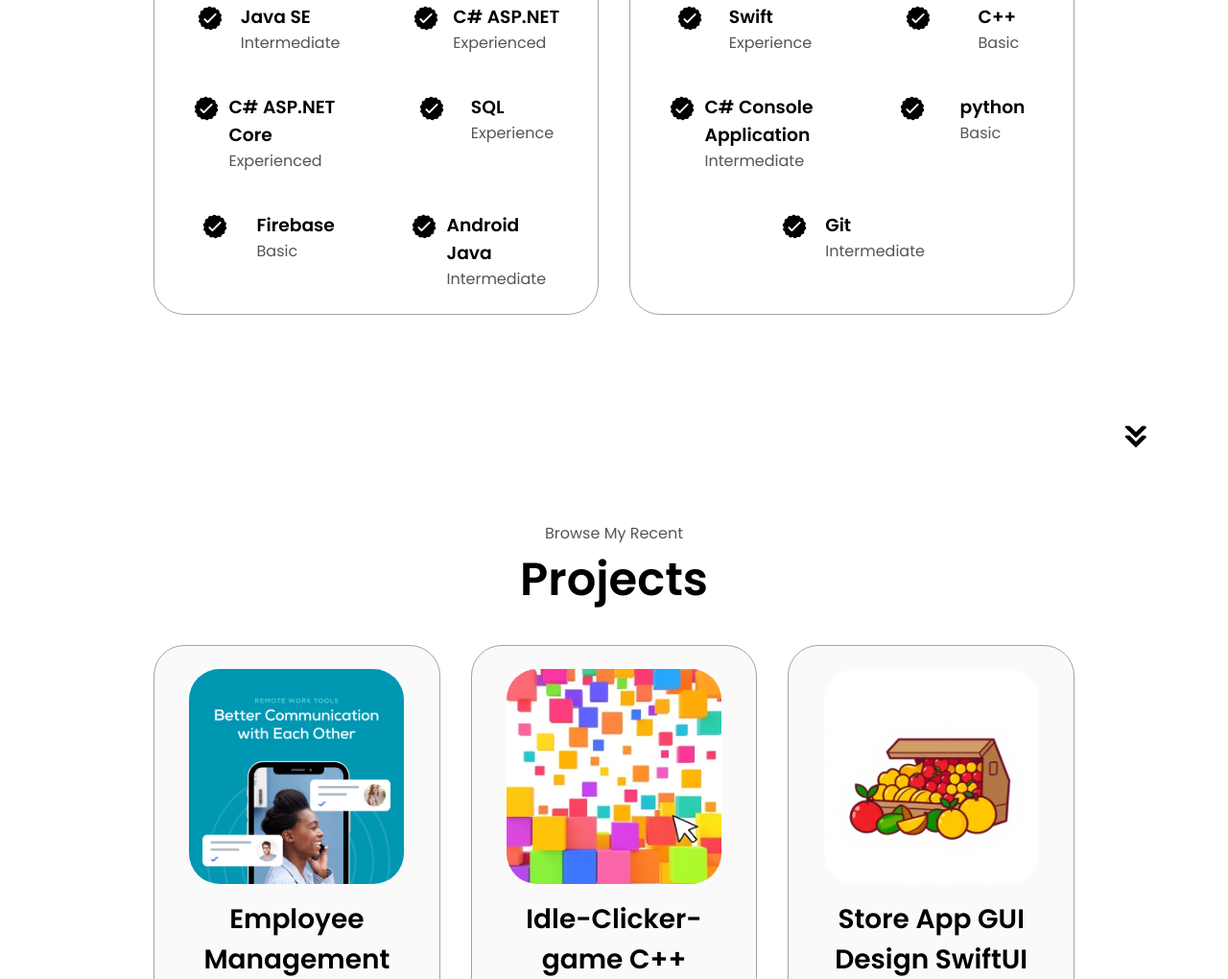
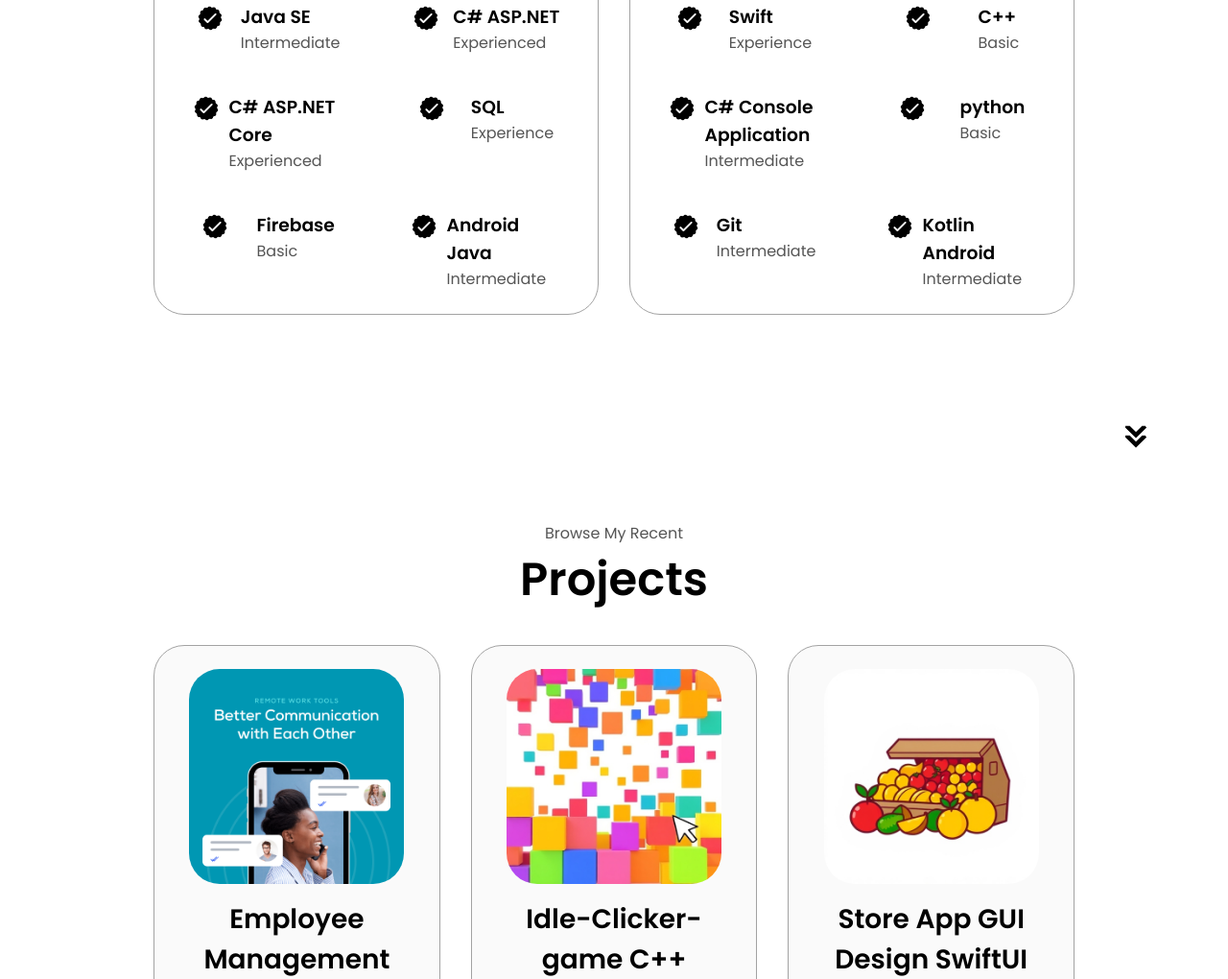
Before and after one commit to ForbiddenKiwis/Jerwinson-Flores-Cunanan-portfolio, a plain HTML site: page vercel-portfolio-main/index.html in a window 1280 px wide. Shown: the part 1921-2941 px from the top of the page at 96% size. Drawn offline with Linux system fonts and the light colour scheme.

Commit message:
Update index.html

```diff
--- a/vercel-portfolio-main/index.html
+++ b/vercel-portfolio-main/index.html
@@ -257,6 +257,17 @@
                   <p>Intermediate</p>
                 </div>
               </article>
+              <article>
+                <img
+                  src="./assets/checkmark.png"
+                  alt="Experience icon"
+                  class="icon"
+                />
+                <div>
+                  <h3>Kotlin Android</h3>
+                  <p>Intermediate</p>
+                </div>
+              </article>
             </div>
           </div>
         </div>
```
